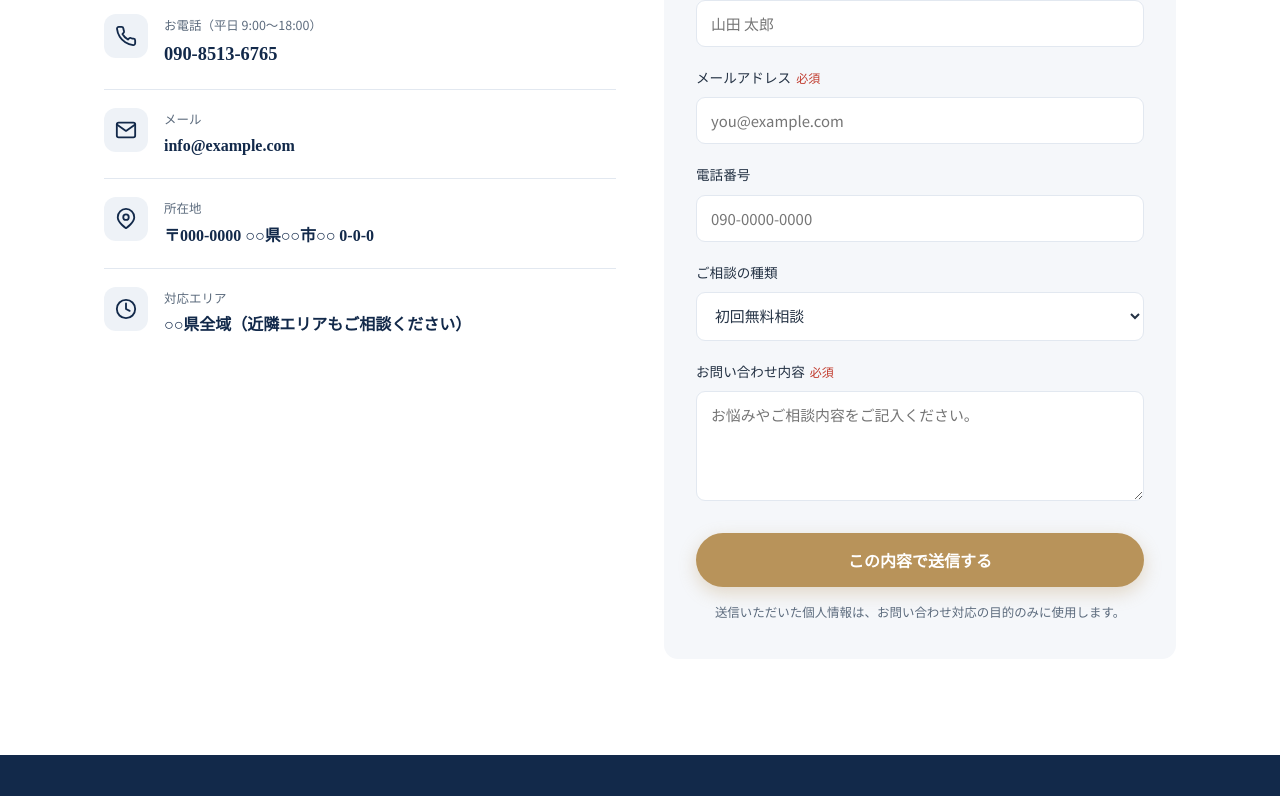
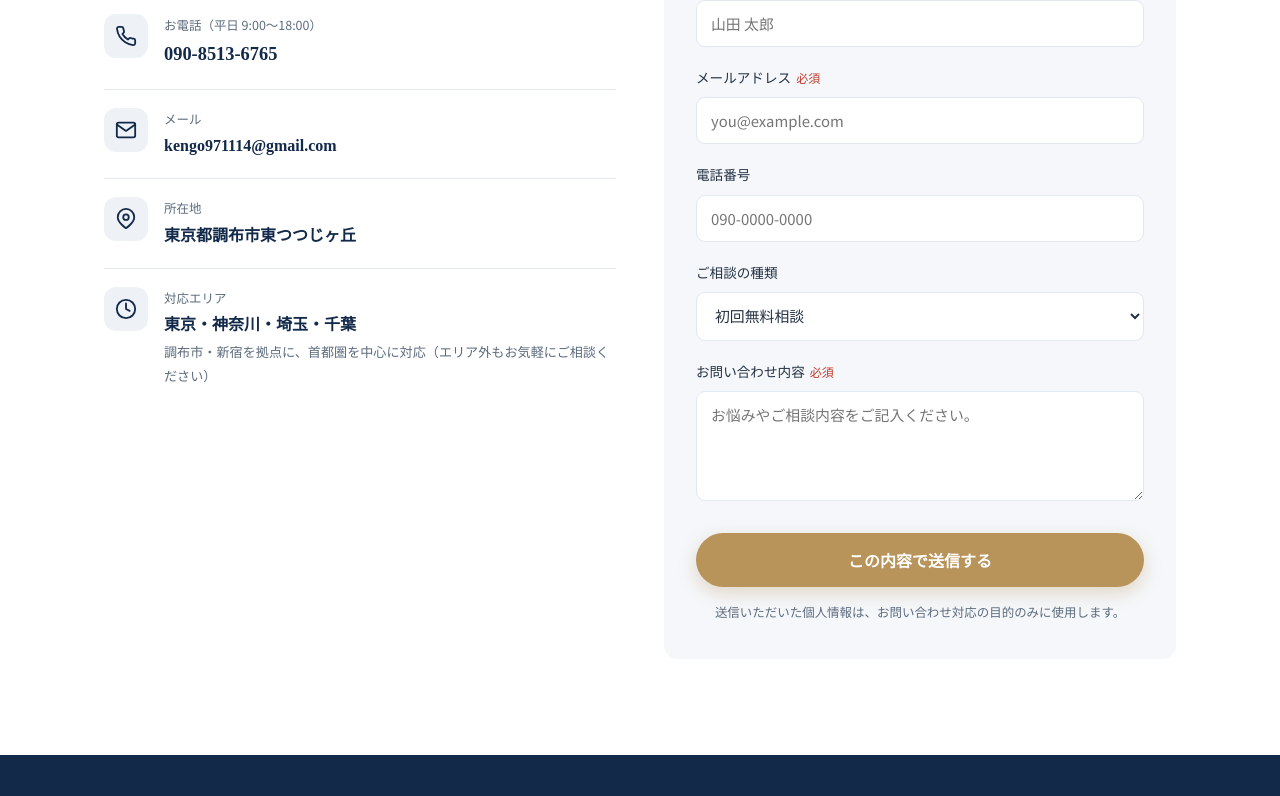
Before and after one commit to sakamotokengo/mansion-kanrishi-hp, a plain HTML site: page index.html in a window 1280 px wide. Shown: the part 7994-8790 px from the top of the page. Drawn offline with Linux system fonts and the light colour scheme.

Commit message:
連絡先を実情報に更新（メール・調布市・対応エリア）

```diff
--- a/index.html
+++ b/index.html
@@ -561,15 +561,15 @@
         </div>
         <div class="ci-row">
           <div class="ci-icon"><svg viewBox="0 0 24 24" fill="none" stroke-width="2" stroke-linecap="round" stroke-linejoin="round"><rect x="2" y="4" width="20" height="16" rx="2"/><path d="m2 6 10 7 10-7"/></svg></div>
-          <div><div class="lbl">メール</div><div class="val" style="font-size:1rem">info@example.com</div></div>
+          <div><div class="lbl">メール</div><div class="val" style="font-size:1rem">kengo971114@gmail.com</div></div>
         </div>
         <div class="ci-row">
           <div class="ci-icon"><svg viewBox="0 0 24 24" fill="none" stroke-width="2" stroke-linecap="round" stroke-linejoin="round"><path d="M21 10c0 6-9 12-9 12s-9-6-9-12a9 9 0 0 1 18 0z"/><circle cx="12" cy="10" r="3"/></svg></div>
-          <div><div class="lbl">所在地</div><div class="val" style="font-size:1rem">〒000-0000 ○○県○○市○○ 0-0-0</div></div>
+          <div><div class="lbl">所在地</div><div class="val" style="font-size:1rem">東京都調布市東つつじヶ丘</div></div>
         </div>
         <div class="ci-row" style="border-bottom:none">
           <div class="ci-icon"><svg viewBox="0 0 24 24" fill="none" stroke-width="2" stroke-linecap="round" stroke-linejoin="round"><circle cx="12" cy="12" r="10"/><path d="M12 6v6l4 2"/></svg></div>
-          <div><div class="lbl">対応エリア</div><div class="val" style="font-size:1rem">○○県全域（近隣エリアもご相談ください）</div></div>
+          <div><div class="lbl">対応エリア</div><div class="val" style="font-size:1rem">東京・神奈川・埼玉・千葉<span style="font-size:.82rem;color:var(--muted);font-weight:400;font-family:'Noto Sans JP',sans-serif;display:block">調布市・新宿を拠点に、首都圏を中心に対応（エリア外もお気軽にご相談ください）</span></div></div>
         </div>
       </div>
       <form id="contactForm">
```
